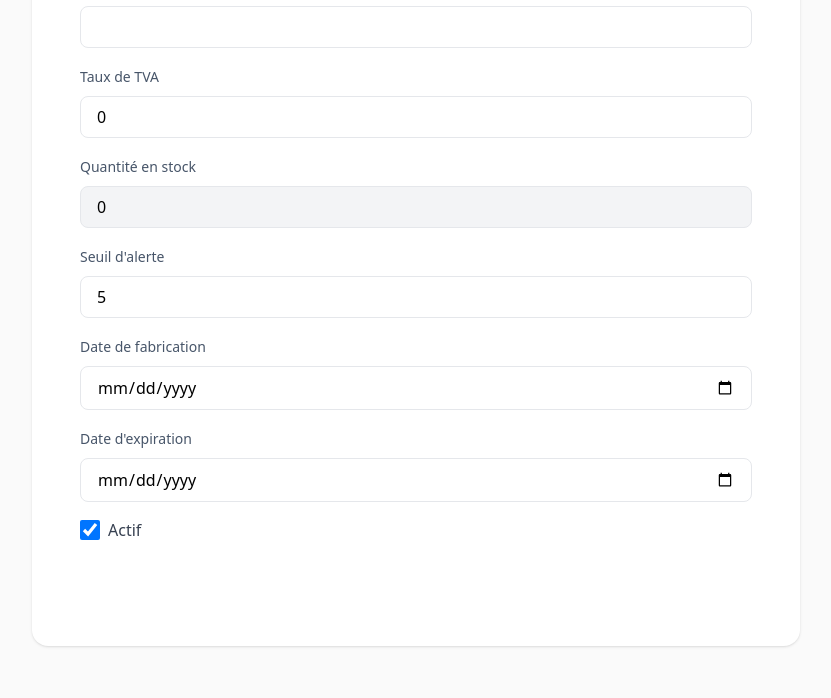
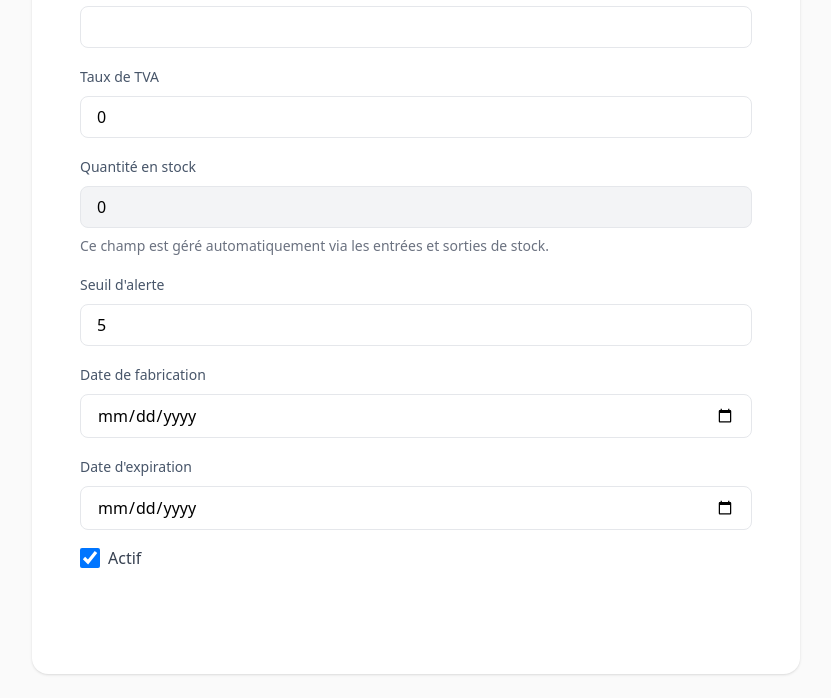
Before and after one commit to Mamadoubarry627/app_supermarche_saas, a Django app: page /produit/nouveau/ in a window 1280 px wide. Shown: the part 905-1603 px from the top of the page, without its empty margins (352-1183 px from the left). Run offline with Django 5.2, Linux system fonts and the light colour scheme; the visitor is signed in with stand-in values (Sample User, id 1); data that the repository does not hold is empty; some libraries are stand-ins or nearby versions.

Commit message:
correction templates

```diff
--- a/supermarcher/forms.py
+++ b/supermarcher/forms.py
@@ -353,7 +353,8 @@ class ProduitForm(forms.ModelForm):
             }),
             'quantite_stock': forms.NumberInput(attrs={
                 'class': 'w-full px-4 py-2 border rounded-lg bg-gray-100 dark:bg-gray-800 dark:text-white',
-                'readonly': 'readonly'
+                'readonly': 'readonly',
+                'placeholder': 'Géré automatiquement'
             }),
             'seuil_alerte': forms.NumberInput(attrs={
                 'class': 'w-full px-4 py-2 border rounded-lg dark:bg-gray-800 dark:text-white'
@@ -542,8 +543,17 @@ class AchatForm(forms.ModelForm):
         widgets = {
             'fournisseur': forms.Select(attrs={'class': 'w-full px-4 py-2 border rounded-lg dark:bg-gray-800 dark:text-white'}),
             'numero_facture': forms.TextInput(attrs={'class': 'w-full px-4 py-2 border rounded-lg dark:bg-gray-800 dark:text-white'}),
-            'statut': forms.Select(attrs={'class': 'w-full px-4 py-2 border rounded-lg dark:bg-gray-800 dark:text-white'}),
+            'statut': forms.Select(attrs={
+                'class': 'w-full px-4 py-2 border rounded-lg dark:bg-gray-800 dark:text-white',
+                'disabled': True
+            }),
         }
+
+    def __init__(self, *args, **kwargs):
+        super().__init__(*args, **kwargs)
+
+        # 🔥 forcer la valeur affichée
+        self.fields['statut'].initial = getattr(Achat.Statut, "TERMINE", "TERMINE")
 
 class LigneAchatForm(forms.ModelForm):
     class Meta:
--- a/supermarcher/templates/gerant/achat_form.html
+++ b/supermarcher/templates/gerant/achat_form.html
@@ -40,7 +40,11 @@
 
                 <div class="space-y-1">
                     <label class="label">Statut</label>
-                    {{ form.statut|add_class:"input w-full rounded-lg border-gray-300 dark:border-gray-600" }}
+                    {{ form.statut }}
+
+                    <p class="text-sm text-gray-500">
+                        Ce statut est défini automatiquement après l'enregistrement.
+                    </p>
                 </div>
 
             </div>
--- a/supermarcher/templates/gerant/produit_form.html
+++ b/supermarcher/templates/gerant/produit_form.html
@@ -121,7 +121,12 @@ Nouveau produit
         <label class="label">
             Quantité en stock
         </label>
+
         {{ form.quantite_stock }}
+
+        <p class="text-sm text-gray-500">
+            Ce champ est géré automatiquement via les entrées et sorties de stock.
+        </p>
     </div>
     <div class="space-y-2">
         <label class="label">
```
